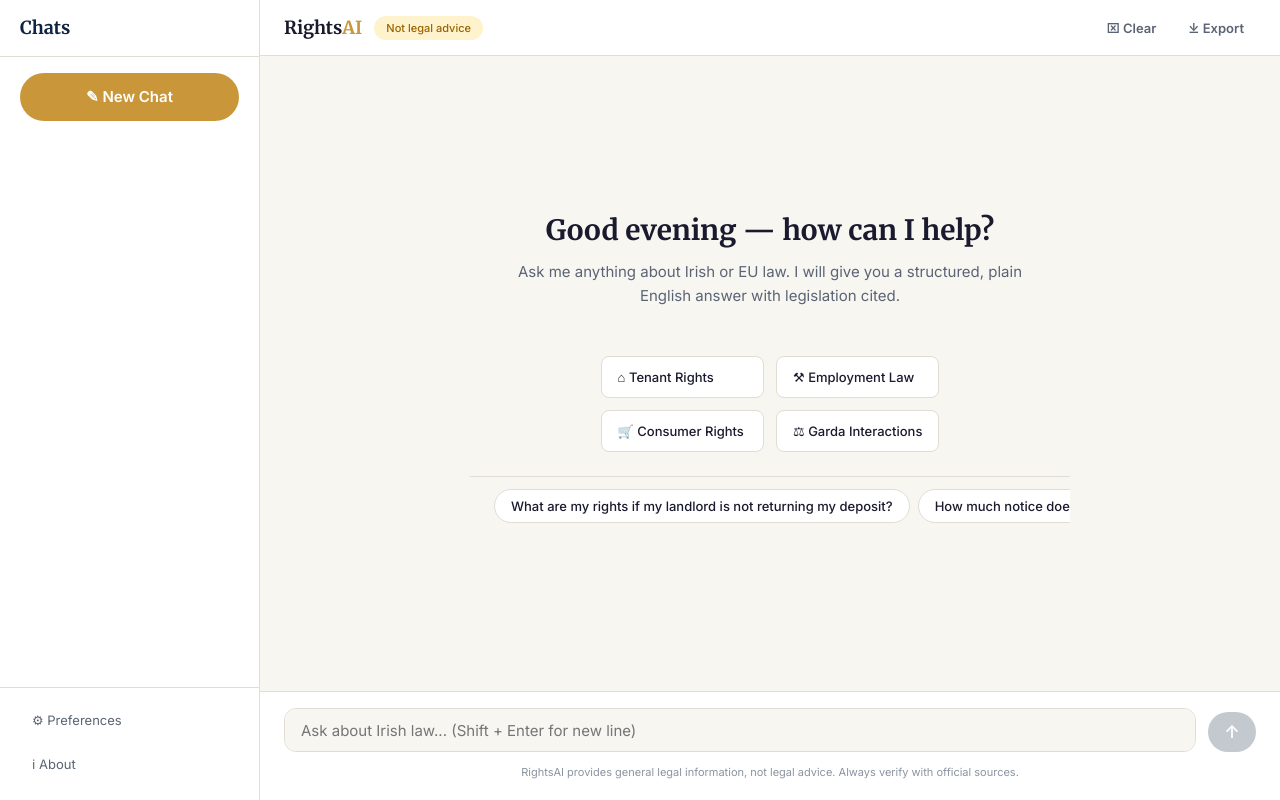
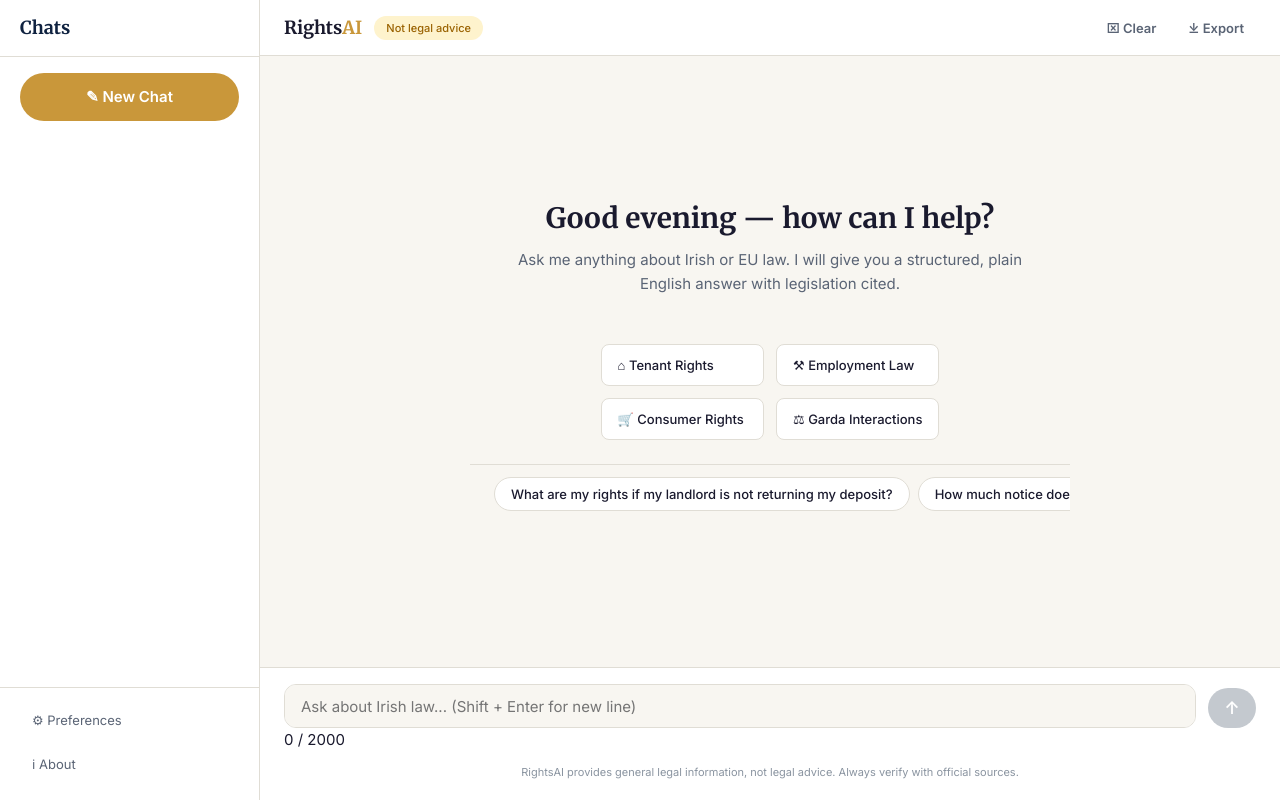
Before and after one commit to AndrianBarbulat/RightsAI, a Next.js app: page /chat in a window 1280 px wide. Built offline with nearby package versions, Linux system fonts and the light colour scheme.

Commit message:
add character limit warning at 80 percent of max in chat input

```diff
--- a/components/chat/ChatInput.js
+++ b/components/chat/ChatInput.js
@@ -1,8 +1,16 @@
 import { useState, useRef, useEffect } from 'react';
+
+const MAX_CHARS = 2000;
+const WARN_THRESHOLD = 0.8;
 
 export default function ChatInput({ onSend, isLoading }) {
   const [input, setInput] = useState('');
   const textareaRef = useRef(null);
+
+  const charCount = input.length;
+  const warnLevel = charCount >= MAX_CHARS * WARN_THRESHOLD;
+  const nearLimit = charCount >= MAX_CHARS - 40;
+  const atLimit = charCount >= MAX_CHARS;
 
   useEffect(() => {
     if (textareaRef.current) {
@@ -11,10 +19,17 @@
     }
   }, [input]);
 
+  const handleChange = (e) => {
+    const value = e.target.value;
+    if (value.length <= MAX_CHARS) {
+      setInput(value);
+    }
+  };
+
   const handleSubmit = (e) => {
     e.preventDefault();
     const trimmed = input.trim();
-    if (!trimmed || isLoading) return;
+    if (!trimmed || isLoading || atLimit) return;
     onSend(trimmed);
     setInput('');
   };
@@ -26,28 +41,49 @@
     }
   };
 
+  const charCountClass = [
+    'chat-input__count',
+    warnLevel && 'chat-input__count--warn',
+    nearLimit && 'chat-input__count--near',
+    atLimit && 'chat-input__count--limit',
+  ].filter(Boolean).join(' ');
+
   return (
     <form className="chat-input" onSubmit={handleSubmit}>
       <div className="chat-input__wrapper">
         <textarea
           ref={textareaRef}
-          className="chat-input__textarea"
+          className={'chat-input__textarea' + (warnLevel ? ' chat-input__textarea--warn' : '')}
           value={input}
-          onChange={(e) => setInput(e.target.value)}
+          onChange={handleChange}
           onKeyDown={handleKeyDown}
           placeholder="Ask about Irish law... (Shift + Enter for new line)"
           rows={1}
           disabled={isLoading}
+          maxLength={MAX_CHARS}
           aria-label="Type your legal question"
         />
         <button
           className="btn btn--primary chat-input__send"
           type="submit"
-          disabled={!input.trim() || isLoading}
+          disabled={!input.trim() || isLoading || atLimit}
           aria-label="Send message"
         >
           {isLoading ? '\u27F3' : '\u2191'}
         </button>
+      </div>
+      <div className="chat-input__meta">
+        <span className={charCountClass} aria-live="polite">
+          {charCount} / {MAX_CHARS}
+        </span>
+        {warnLevel && !nearLimit && (
+          <span className="chat-input__warning">Approaching character limit</span>
+        )}
+        {nearLimit && (
+          <span className="chat-input__warning chat-input__warning--near" role="alert">
+            Almost at character limit — keep it concise
+          </span>
+        )}
       </div>
       <p className="chat-input__disclaimer">
         RightsAI provides general legal information, not legal advice. Always verify with official sources.
```
